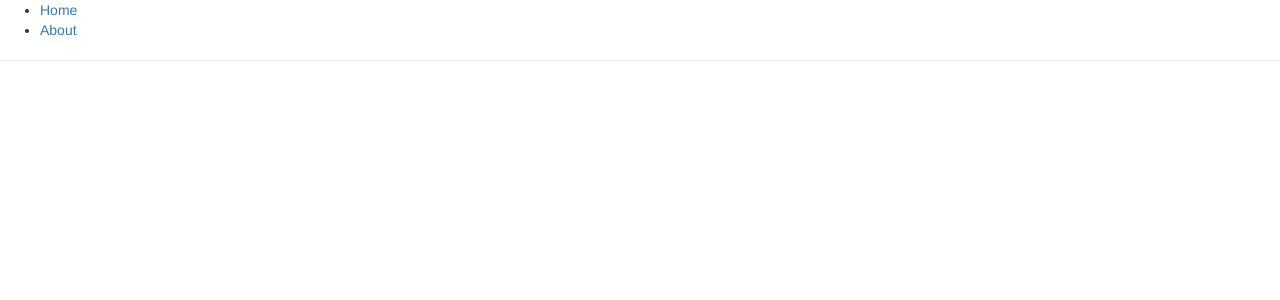
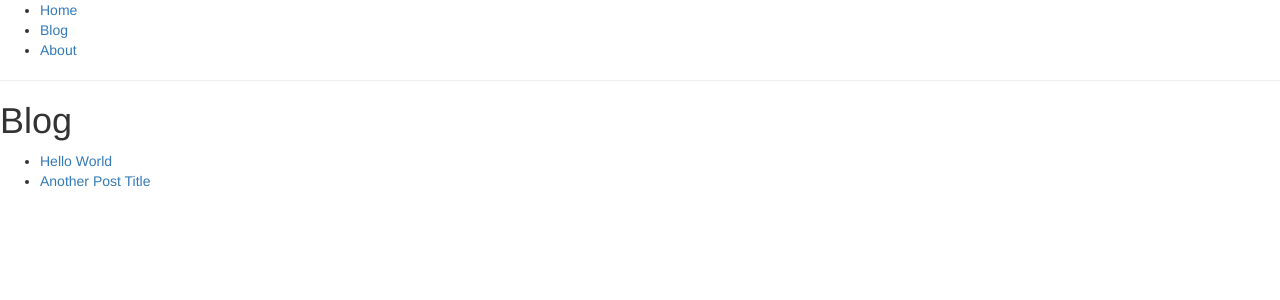
Before and after one commit to geoffreyhale/react-webpack-babel, a React app: page /blog in a window 1280 px wide. Shown: the top 300 px of the page. Built offline with nearby package versions, Linux system fonts and the light colour scheme.

Commit message:
add blog prototype (mobx demo)

```diff
--- /dev/null
+++ b/src/components/Blog/index.jsx
@@ -0,0 +1,25 @@
+import React from 'react';
+import { inject, observer } from 'mobx-react';
+
+@inject('store')
+@observer
+class Blog extends React.Component {
+    render() {
+        return (
+            <div>
+                <h1>Blog</h1>
+                <ul>
+                    {this.props.store.posts.map(post => {
+                        return (
+                            <li>
+                                <a>{post.title}</a>
+                            </li>
+                        );
+                    })}
+                </ul>
+            </div>
+        );
+    }
+}
+
+export default Blog;
--- a/src/components/Router.jsx
+++ b/src/components/Router.jsx
@@ -3,6 +3,7 @@ import { BrowserRouter, Link, Route } from 'react-router-dom';
 
 import Home from './Home/index';
 import About from './About/index';
+import Blog from './Blog/index';
 
 const Router = () => (
     <BrowserRouter>
@@ -10,6 +11,9 @@ const Router = () => (
             <ul>
                 <li>
                     <Link to="/">Home</Link>
+                </li>
+                <li>
+                    <Link to="/blog">Blog</Link>
                 </li>
                 <li>
                     <Link to="/about">About</Link>
@@ -20,6 +24,7 @@ const Router = () => (
 
             <Route exact path="/" component={Home} />
             <Route path="/about" component={About} />
+            <Route path="/blog" component={Blog} />
         </div>
     </BrowserRouter>
 );
--- /dev/null
+++ b/src/stores/index.js
@@ -0,0 +1,24 @@
+import { decorate, observable } from 'mobx';
+
+class Store {
+    constructor() {
+        this.posts = [
+            {
+                title: 'Hello World',
+                body: 'This is my first post.'
+            },
+            {
+                title: 'Another Post Title',
+                body: 'This is another post body.'
+            }
+        ];
+    }
+}
+
+decorate(Store, {
+    posts: observable
+});
+
+const appStore = new Store();
+
+export default appStore;
```
Also changed, not shown: src/components/Index.jsx (+9 -1 lines), .babelrc.
